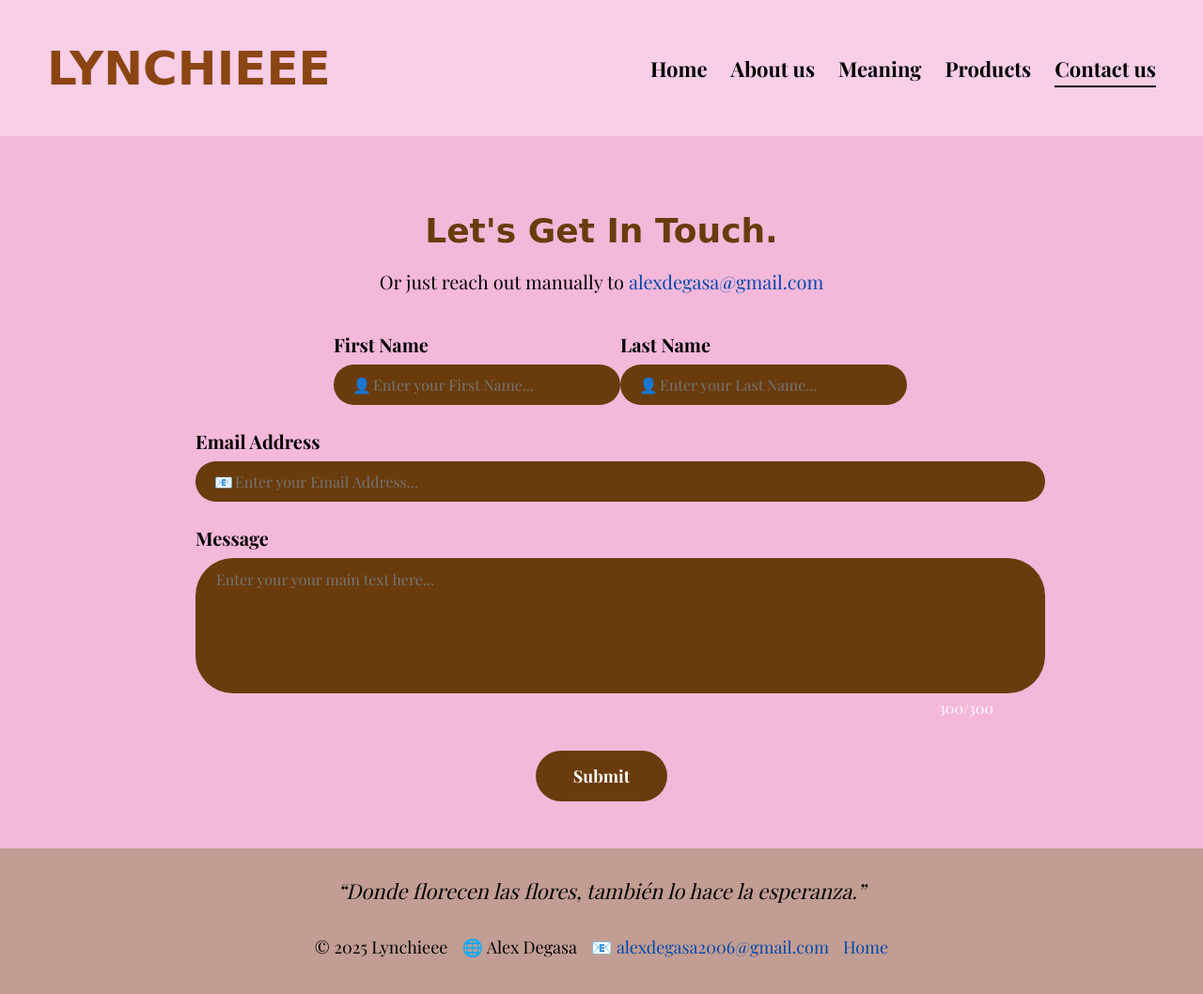
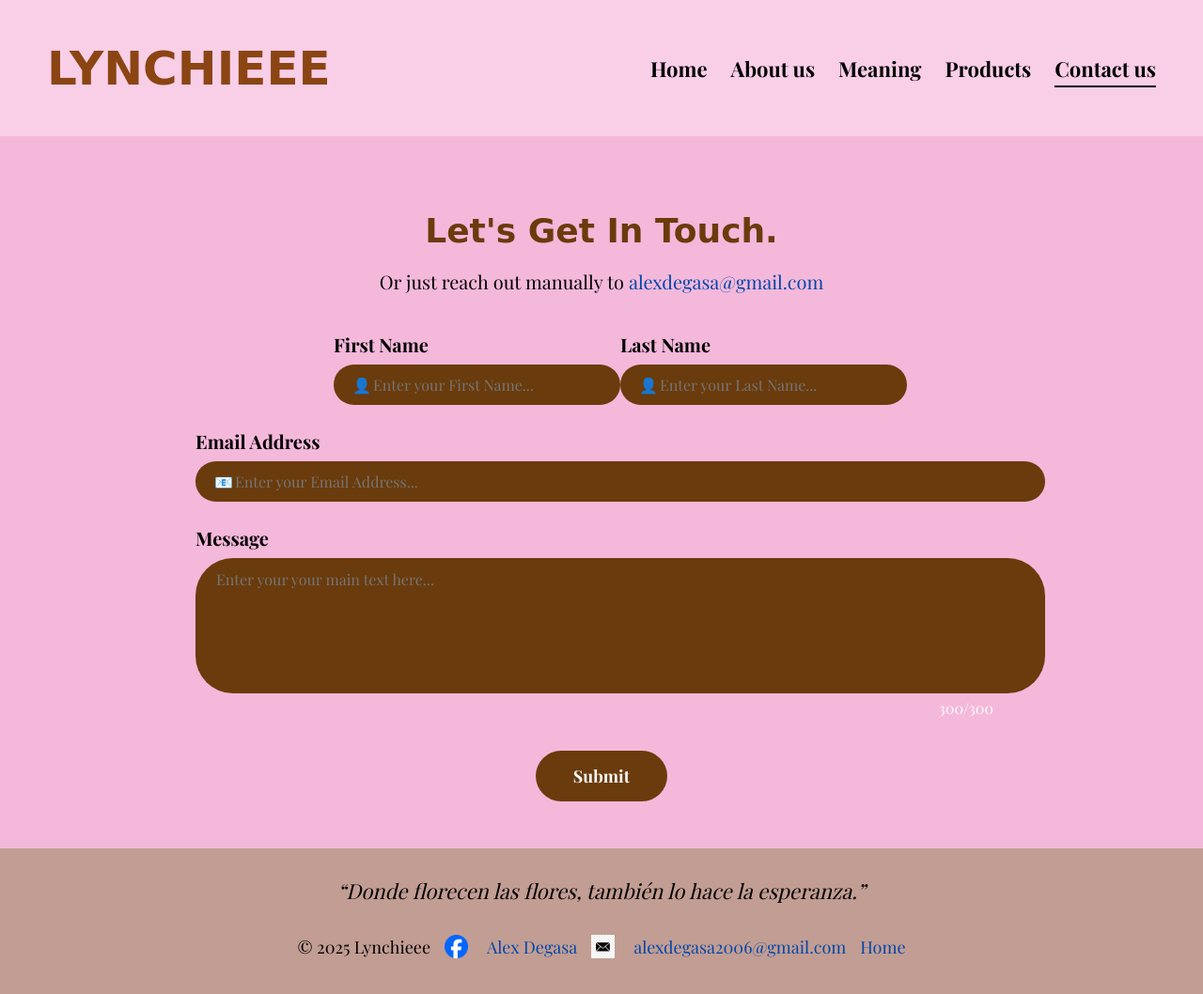
Before and after one commit to AlexDegasa12/Lynchieee, a plain HTML site: page Lynchieee_Contact_us.html in a window 1280 px wide. Shown: the whole page at 94% size. Drawn offline with nearby package versions, Linux system fonts and the light colour scheme.

Commit message:
Add files via upload

```diff
--- a/Lynchieee_Contact_us.html
+++ b/Lynchieee_Contact_us.html
@@ -170,17 +170,28 @@
 
     /* FOOTER */
    footer {
-  background-color: #c29d93;
+      background-color:#c29d93;
       text-align: center;
       padding: 15px;
       font-size: 18px;
       color: black;
     }
 
-
     footer a {
       color: #0047ab;
       text-decoration: none;
+    }
+
+    footer img {
+      width: 25px;
+      vertical-align: middle;
+      margin-right: 5px;
+    }
+
+    .quote {
+      font-style: italic;
+      font-size: 22px;
+      margin: 15px 0;
     }
 
     .footer-links {
@@ -189,12 +200,6 @@
       align-items: center;
       gap: 15px;
       margin: 10px 0;
-    }
-
-    .quote {
-      font-style: italic;
-      font-size: 22px;
-      margin: 15px 0;
     }
   </style>
 </head>
@@ -253,12 +258,17 @@
   <!-- FOOTER -->
   <footer>
     <p class="quote">“Donde florecen las flores, también lo hace la esperanza.”</p>
+
     <div class="footer-links">
       <p>© 2025 Lynchieee</p>
-      <p>🌐 Alex Degasa</p>
-      <p>📧 <a href="mailto:alexdegasa2006@gmail.com">alexdegasa2006@gmail.com</a></p>
+      <img src="Facebook_Logo_2023.png" alt="Facebook">
+      <a href="#">Alex Degasa</a>
+      <img src="Email3.jpg" alt="Email">
+      <a href="mailto:alexdegasa2006@gmail.com">alexdegasa2006@gmail.com</a>
+
     <p><a href="Lynchieee_Home.html">Home</a></p>
     </div>
   </footer>
+
 </body>
 </html>
```
Also changed, not shown: Lynchieee_About_us.html (+5 -11 lines). Lines whose indentation alone changed are shown as unchanged.
